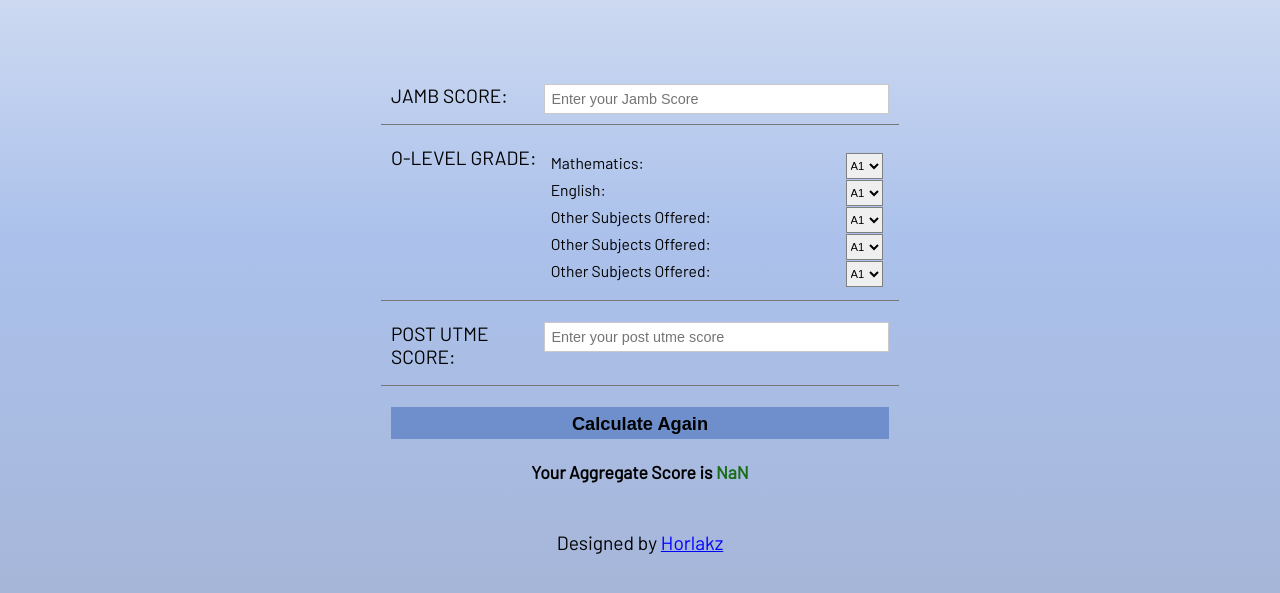
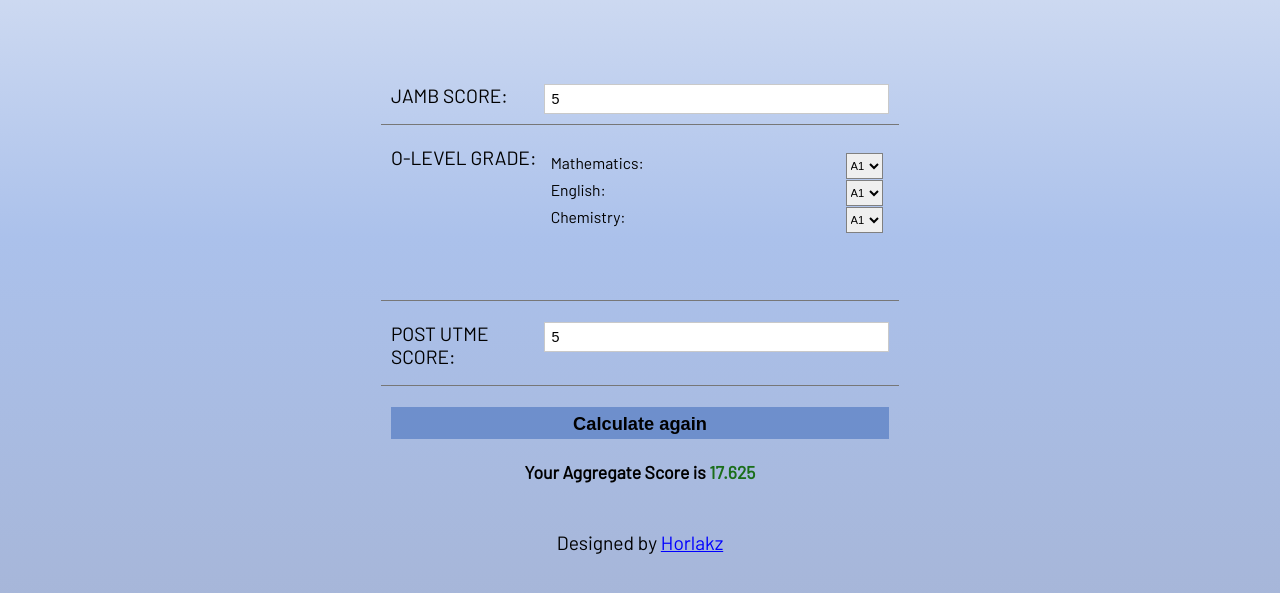
Before and after one commit to Horlakz/unilag-aggregate-score, a website: page index.html in a window 1280 px wide. Both pictures are taken after typing "5", "5" into the empty fields and a click on the button "Calculate Your Aggregate". Shown: the part 161-754 px from the top of the page. Drawn offline with Linux system fonts and the light colour scheme.

Commit message:
fixed NaN shii

```diff
--- a/assets/js/script.js
+++ b/assets/js/script.js
@@ -1,46 +1,59 @@
-"use strict";
-// COLLECTING RESOURCES
-const jambScore = parseInt(document.getElementById("jambscore").value, 10);
-const postUtmeScore = parseInt(
-  document.getElementById("postutmescore").value,
-  10
-);
-const calculateBtn = document.getElementById("calculate");
-const message = document.getElementById("message");
+const grades = {
+  A1: 4,
+  B2: 3.6,
+  B3: 3.2,
+  C4: 2.8,
+  C5: 2.4,
+  C6: 2.2,
+};
 
-const resetValues = document.getElementById("reset-values");
-console.log(jambScore, postUtmeScore);
-// COLLECTING AND PROCESSING THE OPTIONS
-//collecting grades value
-const mathsGrade = parseInt(
-  document.getElementById("mathematics-grade").value,
-  10
-);
-const engGrade = parseInt(document.getElementById("english-grade").value, 10);
-const otherSubGrades1 = parseInt(
-  document.getElementById("other-sub-grade1").value,
-  10
-);
-const otherSubGrades2 = parseInt(
-  document.getElementById("other-sub-grade2").value,
-  10
-);
-const otherSubGrades3 = parseInt(
-  document.getElementById("other-sub-grade3").value,
-  10
-);
-const oLevelResult =
-  mathsGrade + engGrade + otherSubGrades1 + otherSubGrades2 + otherSubGrades3;
-console.log(oLevelResult);
-// CALCULATOR FUNCTION
-const totalResult = jambScore / 8 + postUtmeScore + oLevelResult;
-console.log(totalResult);
-// DISPLAYING THE RESULT
-calculateBtn.addEventListener("click", displayResult);
-function displayResult() {
-  const result = document.getElementById("result");
-  message.style.display = "block";
-  calculateBtn.innerText = "Calculate Again";
-  result.innerText = totalResult.toString();
-  resetValues.click();
+const courses_ids = ["mathematics-grade", "english-grade", "chemistry-grade"];
+
+function sum(...values) {
+  var total = 0;
+
+  for (const value of values) {
+    total += value;
+  }
+
+  return total;
 }
+
+function to_int(value) {
+  return Number.parseInt(value);
+}
+
+function get_grade_point(grade) {
+  return grades[grade];
+}
+
+function display(value) {
+  var display_container = document.querySelector("#message");
+  var display_board = document.querySelector("#result");
+  var display_button = document.querySelector("#calculate");
+
+  display_container.style.display = "block";
+
+  if (value) {
+    display_board.innerText = value;
+    display_button.innerText = "Calculate again";
+  }
+}
+
+function calculate_point() {
+  const courses_grade_points = [];
+  for (const course of courses_ids) {
+    var grade = document.querySelector(`#${course}`).value;
+    courses_grade_points.push(get_grade_point(grade));
+  }
+  const [mathematics, english, chemistry] = courses_grade_points;
+
+  let grade_scores, jambscore, postutmescore;
+
+  grade_scores = sum(mathematics, english, chemistry);
+  jambscore = to_int(document.querySelector(`#jambscore`).value) / 8;
+  postutmescore = to_int(document.querySelector(`#postutmescore`).value);
+
+  var total_score = sum(grade_scores, jambscore, postutmescore);
+  display(total_score);
+}
--- a/index.html
+++ b/index.html
@@ -35,60 +35,36 @@
           <div id="mathematics">
             <label>Mathematics: </label>
             <select id="mathematics-grade" required>
-              <option value="4">A1</option>
-              <option value="3.6">B2</option>
-              <option value="3.2">B3</option>
-              <option value="2.8">C4</option>
-              <option value="2.4">C5</option>
-              <option value="2">C6</option>
+              <option value="A1">A1</option>
+              <option value="B2">B2</option>
+              <option value="B3">B3</option>
+              <option value="C4">C4</option>
+              <option value="C5">C5</option>
+              <option value="C6">C6</option>
             </select>
           </div>
 
           <div id="english" required>
             <label>English: </label>
             <select id="english-grade">
-                <option value="4">A1</option>
-                <option value="3.6">B2</option>
-                <option value="3.2">B3</option>
-                <option value="2.8">C4</option>
-                <option value="2.4">C5</option>
-                <option value="2">C6</option>
+              <option value="A1">A1</option>
+              <option value="B2">B2</option>
+              <option value="B3">B3</option>
+              <option value="C4">C4</option>
+              <option value="C5">C5</option>
+              <option value="C6">C6</option>
             </select>
           </div>
 
-          <div id="other">
-            <label for="other">Other Subjects Offered: </label>
-            <select id="other-sub-grade1" required>
-                <option value="4">A1</option>
-                <option value="3.6">B2</option>
-                <option value="3.2">B3</option>
-                <option value="2.8">C4</option>
-                <option value="2.4">C5</option>
-                <option value="2">C6</option>
-            </select>
-          </div>
-
-          <div id="other">
-            <label>Other Subjects Offered: </label>
-            <select id="other-sub-grade2"required>
-                <option value="4">A1</option>
-                <option value="3.6">B2</option>
-                <option value="3.2">B3</option>
-                <option value="2.8">C4</option>
-                <option value="2.4">C5</option>
-                <option value="2">C6</option>
-            </select>
-          </div>
-
-          <div id="other">
-            <label>Other Subjects Offered: </label>
-            <select id="other-sub-grade3" required>
-                <option value="4">A1</option>
-                <option value="3.6">B2</option>
-                <option value="3.2">B3</option>
-                <option value="2.8">C4</option>
-                <option value="2.4">C5</option>
-                <option value="2">C6</option>
+          <div id="chemistry" required>
+            <label>Chemistry: </label>
+            <select id="chemistry-grade">
+              <option value="A1">A1</option>
+              <option value="B2">B2</option>
+              <option value="B3">B3</option>
+              <option value="C4">C4</option>
+              <option value="C5">C5</option>
+              <option value="C6">C6</option>
             </select>
           </div>
         </div>
@@ -109,7 +85,7 @@
 
       <!-- CALCULATOR BUTTON  -->
       <div id="btn-div">
-        <button type="button" class="btn" id="calculate">
+        <button type="button" class="btn" id="calculate" onclick="calculate_point()">
           Calculate Your Aggregate
         </button>
       </div>
```
